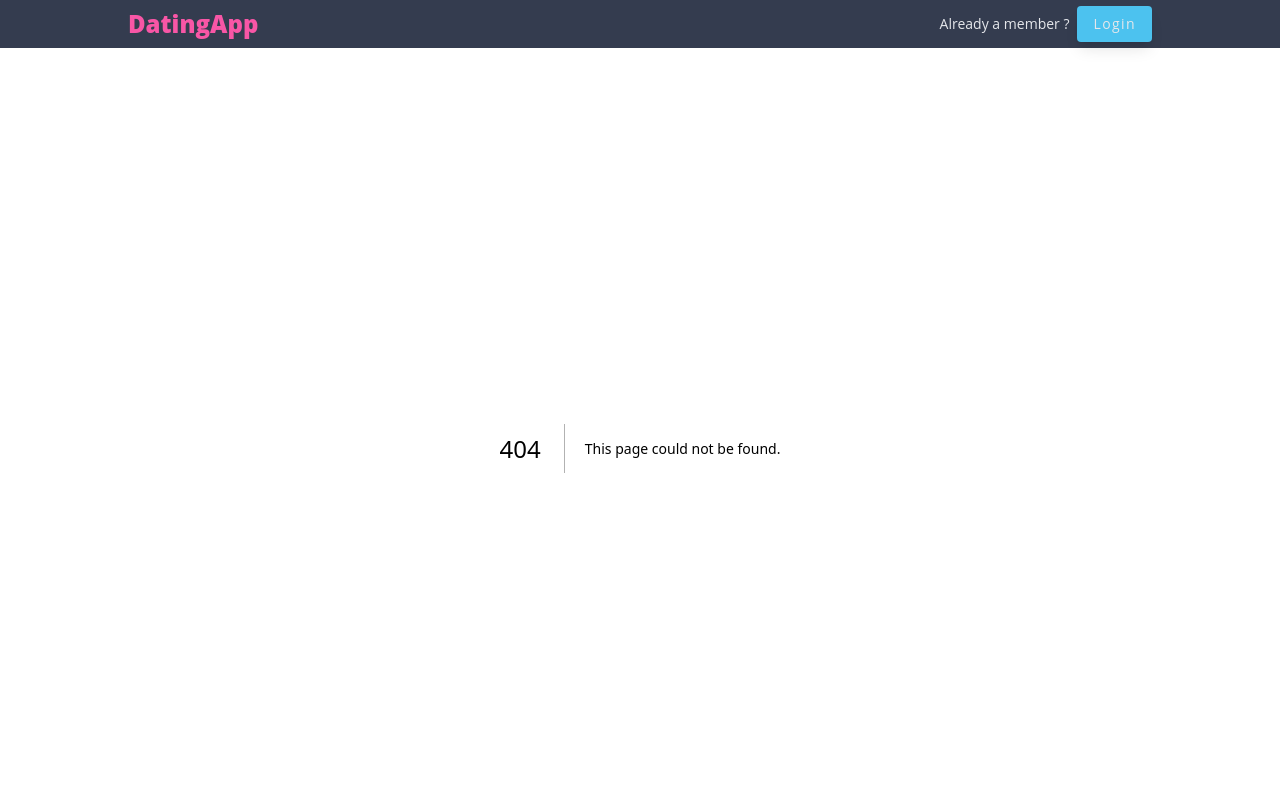
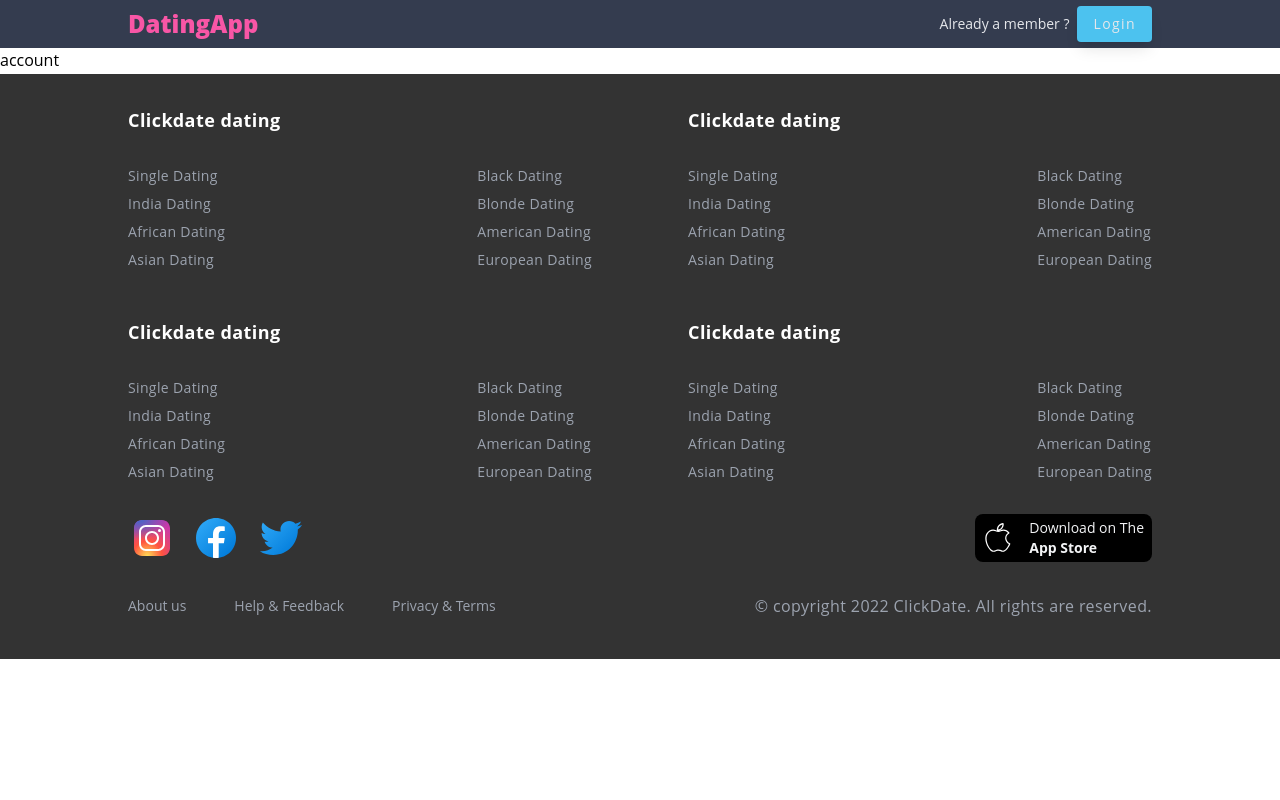
Before and after one commit to abdelrany/Dating-web-App, a Next.js app in the folder front-end/: page /account in a window 1280 px wide. Before the commit this address had no page. Shown: the top 800 px of the page. Built offline with nearby package versions, Linux system fonts and the light colour scheme.

Commit message:
feat: created an account index page

```diff
--- /dev/null
+++ b/front-end/app/account/page.tsx
@@ -0,0 +1,11 @@
+import React from 'react'
+
+type Props = {}
+
+const account = (props: Props) => {
+  return (
+    <div>account</div>
+  )
+}
+
+export default account
```
